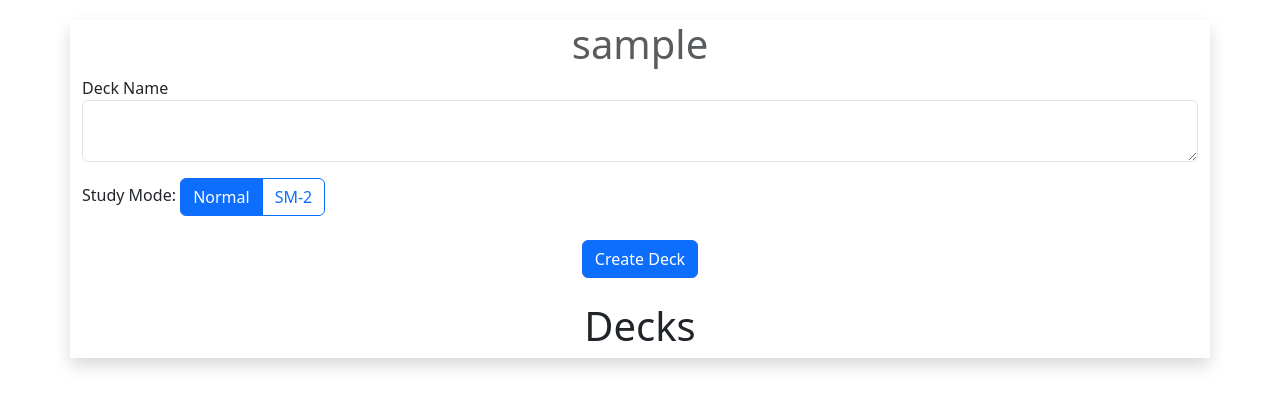
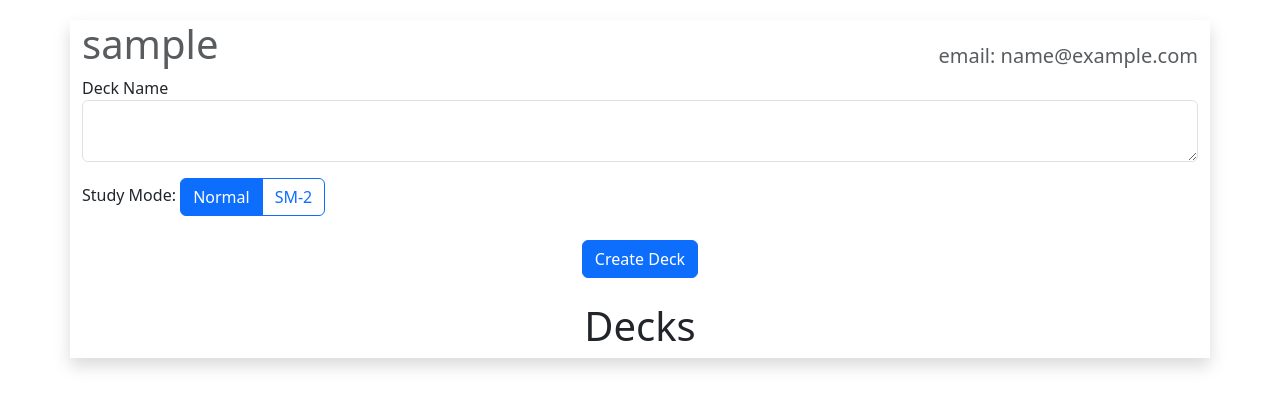
Before and after one commit to hinsoned/Active_Recall_Pro, a Flask app: page /profile in a window 1280 px wide. Shown: the part 74-483 px from the top of the page. Run offline with Flask 3, Linux system fonts and the light colour scheme; the visitor is signed in with stand-in values (Sample User, id 1); data that the repository does not hold is empty; some libraries are stand-ins or nearby versions.

```diff
--- a/website/templates/profile.html
+++ b/website/templates/profile.html
@@ -5,13 +5,18 @@ parts of it.-->
 
 <!--This will override the base.html content block-->
 {% block content %}
-<!--This is the form that allows a user to create a new deck.-->
-
-<h1 class="text-muted" align="center">{{ current_user.username }}</h2>
+<div class="row">
+  <div class="col-md-8">
+    <h1 class="text-muted">{{ current_user.username }}</h1>
+  </div>
+  <div class="col-md-4 d-flex align-items-end justify-content-end">
+    <h5 class="text-muted">email: {{ current_user.email }}</h5>
+  </div>
+</div>
 
 <div id="deck-error" class="alert alert-danger" style="display: none"></div>
 <div id="deck-success" class="alert alert-info" style="display: none"></div>
-
+<!--This is the form that allows a user to create a new deck.-->
 <form id="create-deck">
   <label for="deckName">Deck Name</label>
   <textarea name="deckName" id="deckName" class="form-control"></textarea>
--- a/website/templates/view_profile.html
+++ b/website/templates/view_profile.html
@@ -7,7 +7,6 @@ Profile{% endblock %} {% block content %}
         <i class="bi bi-arrow-left"></i> Back to My Profile
       </a>
       <h1>{{ viewed_user.username }}'s Profile</h1>
-      <p class="text-muted">{{ viewed_user.first_name }}</p>
     </div>
   </div>
 
```
Also changed, not shown: README.md.
